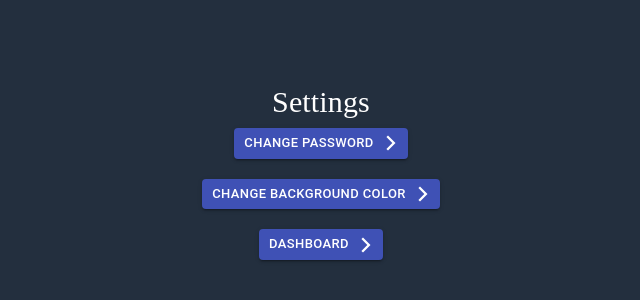
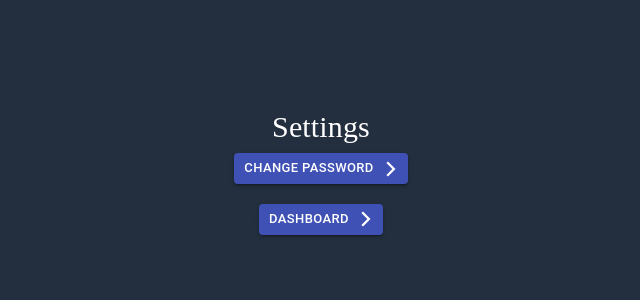
Before and after one commit to AffanKhurram/SentimentAnalysis, a React (Create React App) app in the folder sentiment-analysis/: page /settings in a window 1280 px wide. Shown: the part 218-518 px from the top of the page, without its empty margins (319-959 px from the left). Built offline with nearby package versions, Linux system fonts and the light colour scheme; no server answers.

Commit message:
removed some stuff

```diff
--- a/sentiment-analysis/src/components/Settings.js
+++ b/sentiment-analysis/src/components/Settings.js
@@ -27,9 +27,9 @@ export default function Settings() {
                 <Button endIcon={<ArrowForwardIosIcon />} component={Link} size="small" to="/changepassword" variant="contained" color="primary">
                     Change Password
                 </Button> <br /><br />
-                <Button endIcon={<ArrowForwardIosIcon />} component={Link} size="small" to="/backgroundcolor" variant="contained" color="primary">
+                {/* <Button endIcon={<ArrowForwardIosIcon />} component={Link} size="small" to="/backgroundcolor" variant="contained" color="primary">
                     Change Background Color
-                </Button> <br /><br />
+                </Button> <br /><br /> */}
                 <Button endIcon={<ArrowForwardIosIcon />} component={Link} size="small" to="/" variant="contained" color="primary">
                     Dashboard
                 </Button> <br /><br />
```
